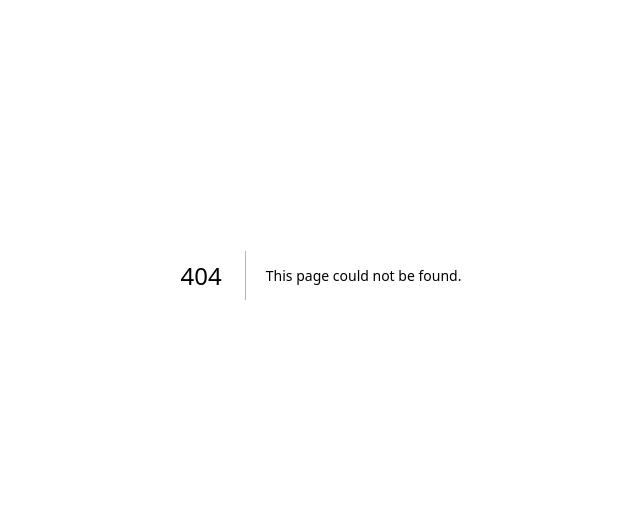
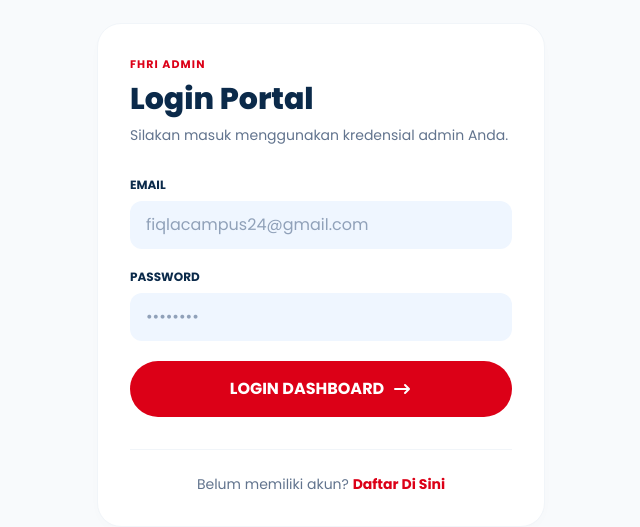
Before and after one commit to muhammadfebriansyah24/legalfhri, a Next.js app: page /login in a window 1280 px wide. Before the commit this address had no page. Shown: the part 125-652 px from the top of the page, without its empty margins (319-959 px from the left). Built offline with nearby package versions, Linux system fonts and the light colour scheme.

Commit message:
Menambahkan UI Halaman Login dan set font Poppins

```diff
--- a/src/app/layout.tsx
+++ b/src/app/layout.tsx
@@ -1,29 +1,29 @@
 import type { Metadata } from "next";
-import { Geist, Geist_Mono } from "next/font/google";
+import { Poppins } from "next/font/google";
 import "./globals.css";
 
-const geistSans = Geist({
-  variable: "--font-geist-sans",
+// Konfigurasi ketebalan font Poppins yang dibutuhkan
+const poppins = Poppins({
   subsets: ["latin"],
-});
-
-const geistMono = Geist_Mono({
-  variable: "--font-geist-mono",
-  subsets: ["latin"],
+  weight: ["400", "500", "600", "700", "800"],
 });
 
 export const metadata: Metadata = {
-  title: "Create Next App",
-  description: "Generated by create next app",
+  title: "Login | FHRI Legal",
+  description: "Portal Konsultasi Hukum First HR Indonesia",
 };
 
-export default function RootLayout({ children }: LayoutProps<"/">) {
+export default function RootLayout({
+  children,
+}: Readonly<{
+  children: React.ReactNode;
+}>) {
   return (
-    <html
-      lang="en"
-      className={`${geistSans.variable} ${geistMono.variable} h-full antialiased`}
-    >
-      <body className="min-h-full flex flex-col">{children}</body>
+    <html lang="id">
+      {/* Menerapkan font Poppins ke seluruh elemen body */}
+      <body className={`${poppins.className} bg-slate-50 antialiased`}>
+        {children}
+      </body>
     </html>
   );
 }
--- /dev/null
+++ b/src/app/login/page.tsx
@@ -0,0 +1,64 @@
+export default function LoginPage() {
+  return (
+    <div className="min-h-screen bg-slate-50 flex flex-col items-center justify-center p-4">
+      <div className="bg-white rounded-3xl p-8 w-full max-w-md shadow-[0_4px_20px_-10px_rgba(0,0,0,0.05)] border border-slate-100">
+
+        {/* Bagian Header */}
+        <div className="mb-8">
+          <p className="text-[11px] font-bold uppercase tracking-widest text-[#DC0017] mb-2">
+            FHRI ADMIN
+          </p>
+          <h1 className="text-3xl font-extrabold text-[#0B2A4A] mb-2">
+            Login Portal
+          </h1>
+          <p className="text-slate-500 text-sm">
+            Silakan masuk menggunakan kredensial admin Anda.
+          </p>
+        </div>
+
+        {/* Form Login */}
+        <form className="space-y-5">
+          <div>
+            <label className="block text-xs font-bold text-[#0B2A4A] mb-2 uppercase">
+              Email
+            </label>
+            <input
+              type="email"
+              placeholder="fiqlacampus24@gmail.com"
+              className="w-full bg-[#EFF6FF] rounded-xl px-4 py-3 text-[#0B2A4A] placeholder:text-slate-400 focus:outline-none focus:ring-2 focus:ring-[#DC0017]/50 transition-all"
+            />
+          </div>
+
+          <div>
+            <label className="block text-xs font-bold text-[#0B2A4A] mb-2 uppercase">
+              Password
+            </label>
+            <input
+              type="password"
+              placeholder="••••••••"
+              className="w-full bg-[#EFF6FF] rounded-xl px-4 py-3 text-[#0B2A4A] placeholder:text-slate-400 focus:outline-none focus:ring-2 focus:ring-[#DC0017]/50 transition-all"
+            />
+          </div>
+
+          <button
+            type="button"
+            className="w-full mt-4 bg-[#DC0017] hover:bg-red-700 text-white font-bold rounded-full px-6 py-4 transition-colors flex items-center justify-center gap-2"
+          >
+            LOGIN DASHBOARD
+            <svg xmlns="http://www.w3.org/2000/svg" className="h-5 w-5" viewBox="0 0 20 20" fill="currentColor">
+              <path fillRule="evenodd" d="M12.293 5.293a1 1 0 011.414 0l4 4a1 1 0 010 1.414l-4 4a1 1 0 01-1.414-1.414L14.586 11H3a1 1 0 110-2h11.586l-2.293-2.293a1 1 0 010-1.414z" clipRule="evenodd" />
+            </svg>
+          </button>
+        </form>
+
+        {/* Link Daftar */}
+        <div className="mt-8 pt-6 border-t border-slate-100 text-center">
+          <p className="text-sm text-slate-500">
+            Belum memiliki akun? <a href="#" className="font-bold text-[#DC0017] hover:underline">Daftar Di Sini</a>
+          </p>
+        </div>
+
+      </div>
+    </div>
+  );
+}
```
